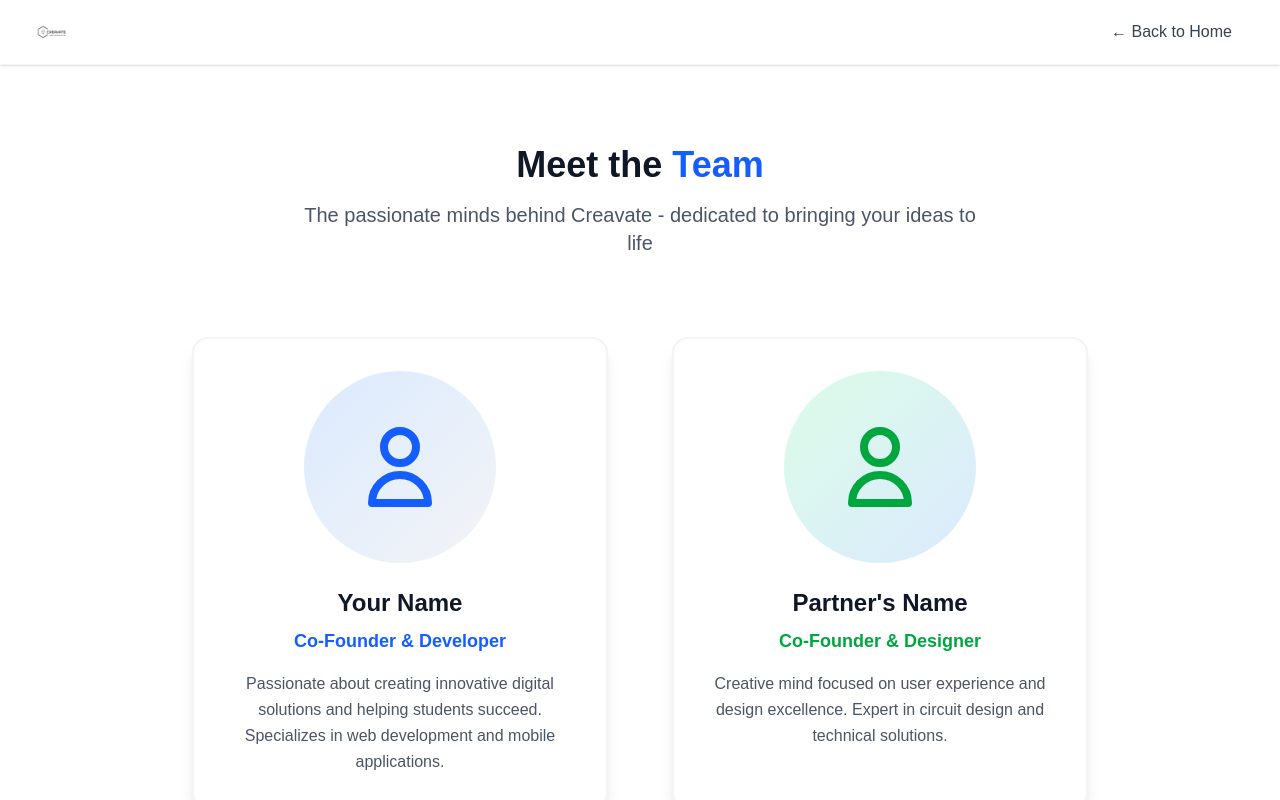
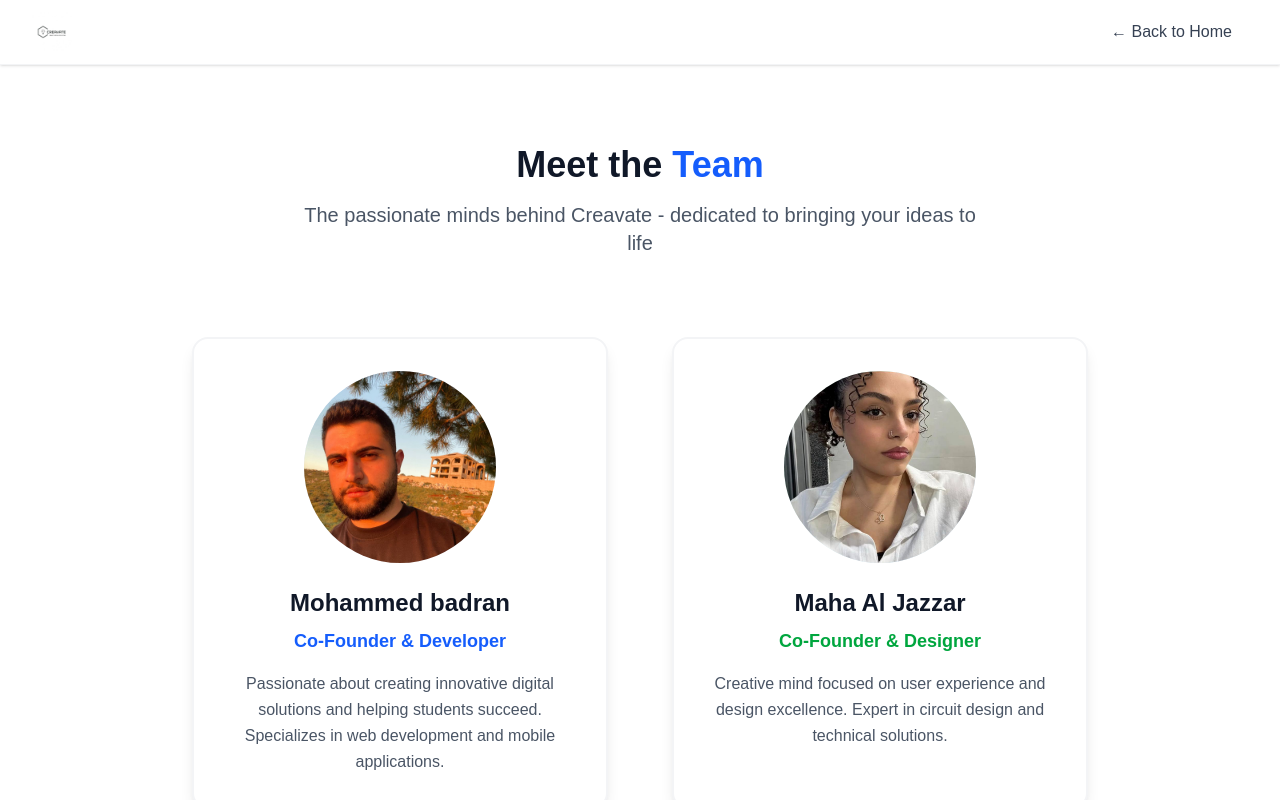
Before and after one commit to mohamad-bd/creavate-site, a Next.js app: page /team in a window 1280 px wide. Shown: the top 800 px of the page. Built offline with nearby package versions, Linux system fonts and the light colour scheme.

Commit message:
Add team photos and update team page

```diff
--- a/src/app/team/page.tsx
+++ b/src/app/team/page.tsx
@@ -50,14 +50,19 @@ export default function TeamPage() {
           <div className="bg-white border-2 border-gray-100 rounded-2xl p-8 shadow-lg hover:shadow-xl transition-all duration-300 transform hover:scale-105 hover:border-blue-200">
             <div className="text-center">
               {/* Profile Photo */}
-              <div className="w-48 h-48 bg-gradient-to-br from-blue-100 to-gray-100 rounded-full mx-auto mb-6 flex items-center justify-center overflow-hidden">
-                <svg className="w-24 h-24 text-blue-600" fill="none" stroke="currentColor" viewBox="0 0 24 24">
-                  <path strokeLinecap="round" strokeLinejoin="round" strokeWidth={2} d="M16 7a4 4 0 11-8 0 4 4 0 018 0zM12 14a7 7 0 00-7 7h14a7 7 0 00-7-7z" />
-                </svg>
+              <div className="w-48 h-48 bg-gradient-to-br from-blue-100 to-gray-100 rounded-full mx-auto mb-6 overflow-hidden relative">
+                <Image
+                  src="/team/mohamad.jpg"
+                  alt="Mohammed badran"
+                  fill
+                  sizes="192px"
+                  className="object-cover"
+                  priority
+                />
               </div>
 
               {/* Name and Title */}
-              <h2 className="text-2xl font-bold text-gray-900 mb-2">Your Name</h2>
+              <h2 className="text-2xl font-bold text-gray-900 mb-2">Mohammed badran</h2>
               <p className="text-blue-600 font-semibold text-lg mb-4">Co-Founder & Developer</p>
 
               {/* Description */}
@@ -72,14 +77,18 @@ export default function TeamPage() {
           <div className="bg-white border-2 border-gray-100 rounded-2xl p-8 shadow-lg hover:shadow-xl transition-all duration-300 transform hover:scale-105 hover:border-blue-200">
             <div className="text-center">
               {/* Profile Photo */}
-              <div className="w-48 h-48 bg-gradient-to-br from-green-100 to-blue-100 rounded-full mx-auto mb-6 flex items-center justify-center overflow-hidden">
-                <svg className="w-24 h-24 text-green-600" fill="none" stroke="currentColor" viewBox="0 0 24 24">
-                  <path strokeLinecap="round" strokeLinejoin="round" strokeWidth={2} d="M16 7a4 4 0 11-8 0 4 4 0 018 0zM12 14a7 7 0 00-7 7h14a7 7 0 00-7-7z" />
-                </svg>
+              <div className="w-48 h-48 bg-gradient-to-br from-green-100 to-blue-100 rounded-full mx-auto mb-6 overflow-hidden relative">
+                <Image
+                  src="/team/partner.jpg"
+                  alt="Maha Al Jazzar"
+                  fill
+                  sizes="192px"
+                  className="object-cover"
+                />
               </div>
 
               {/* Name and Title */}
-              <h2 className="text-2xl font-bold text-gray-900 mb-2">Partner&apos;s Name</h2>
+              <h2 className="text-2xl font-bold text-gray-900 mb-2">Maha Al Jazzar</h2>
               <p className="text-green-600 font-semibold text-lg mb-4">Co-Founder & Designer</p>
 
               {/* Description */}
```
Also changed, not shown: public/team/mohamad.jpg (added), public/team/partner.jpg (added).
